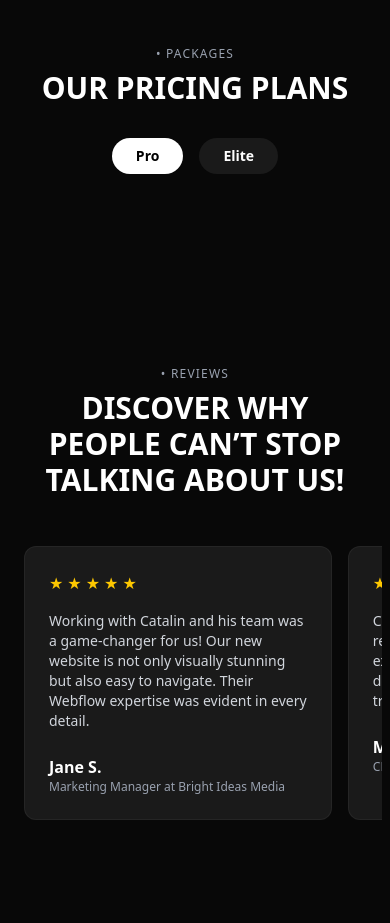
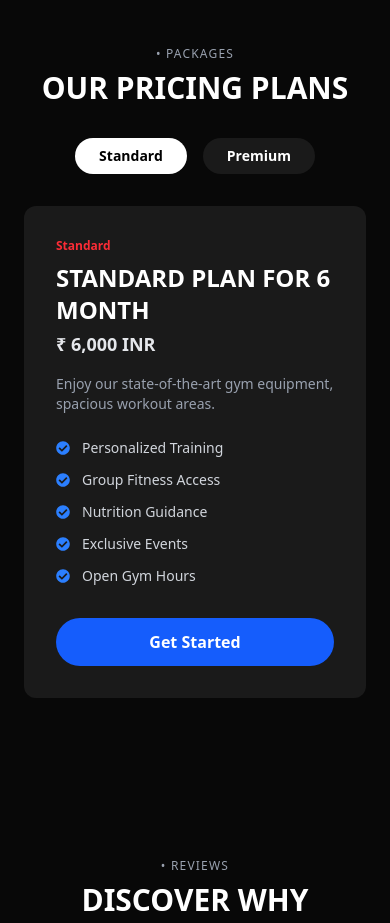
Before and after one commit to RasmiRanjan0/FusionFit, a React (Vite) app: page / in a window 390 px wide. Shown: the part 4220-5143 px from the top of the page. Built offline with nearby package versions, Linux system fonts and the light colour scheme.

Commit message:
Add files via upload
commit-v-14

```diff
--- a/src/components/Home/PricingPlans.jsx
+++ b/src/components/Home/PricingPlans.jsx
@@ -284,16 +284,173 @@
 // export default PricingPlans;
 
 
+// import React, { useState, useEffect } from 'react';
+// import { motion as Motion } from 'framer-motion';
+// import { FaCheckCircle } from 'react-icons/fa';
+// import pricingImg from '../../assets/pricing-image.jpg'; // Replace path
+
+// const plans = [
+//   {
+//     label: 'Standard ',
+//     name: 'STANDARD PLAN FOR 6 MONTH',
+//     price: '₹ 6,000 INR ',
+//     description: 'Enjoy our state-of-the-art gym equipment, spacious workout areas.',
+//     features: [
+//       'Personalized Training',
+//       'Group Fitness Access',
+//       'Nutrition Guidance',
+//       'Exclusive Events',
+//       'Open Gym Hours',
+//     ],
+//   },
+//   {
+//     label: 'Premium',
+//     name: 'PREMIUM PLAN FOR 1 YEAR ',
+//     price: '₹ 12,000 INR',
+//     description:
+//       'Enjoy personalized training sessions, classes, and access to all premium amenities.',
+//     features: [
+//       'Personalized Training',
+//       'Group Fitness Access',
+//       'Health Tracking',
+//       'Exclusive Events',
+//       'Nutritional Counseling',
+//       'Advanced Fitness Assessments',
+//       'Free Merchandise',
+//     ],
+//   },
+// ];
+
+// // Motion Variants
+// const fadeUp = {
+//   hidden: { opacity: 0, y: 30 },
+//   show: (i = 1) => ({
+//     opacity: 1,
+//     y: 0,
+//     transition: { delay: i * 0.2, duration: 0.6, ease: 'easeOut' },
+//   }),
+// };
+
+// const PricingPlans = () => {
+//   const [activePlan, setActivePlan] = useState('Pro');
+//   const [isMobile, setIsMobile] = useState(false);
+
+//   // Handle responsive rendering
+//   useEffect(() => {
+//     const handleResize = () => setIsMobile(window.innerWidth < 640);
+//     handleResize(); // initial run
+//     window.addEventListener('resize', handleResize);
+//     return () => window.removeEventListener('resize', handleResize);
+//   }, []);
+
+//   const visiblePlans = isMobile ? plans.filter(p => p.label === activePlan) : plans;
+
+//   return (
+//     <section className=" text-white px-6 py-20 md:px-16 lg:px-24 text-center">
+//       {/* Header */}
+//       <Motion.p
+//         initial="hidden"
+//         whileInView="show"
+//         variants={fadeUp}
+//         viewport={{ once: true }}
+//         className="text-xs uppercase text-gray-400 tracking-widest mb-2"
+//       >
+//         • Packages
+//       </Motion.p>
+//       <Motion.h2
+//         initial="hidden"
+//         whileInView="show"
+//         custom={1}
+//         variants={fadeUp}
+//         viewport={{ once: true }}
+//         className="text-3xl sm:text-4xl md:text-5xl font-bold mb-8"
+//       >
+//         OUR PRICING PLANS
+//       </Motion.h2>
+
+//       {/* Toggle Buttons (Mobile Only) */}
+//       <div className="sm:hidden flex justify-center gap-4 mb-8">
+//         {['Pro', 'Elite'].map(label => (
+//           <button
+//             key={label}
+//             onClick={() => setActivePlan(label)}
+//             className={`px-6 py-2 rounded-full text-sm font-semibold transition ${
+//               activePlan === label ? 'bg-white text-black' : 'bg-[#1a1a1a] text-white'
+//             }`}
+//           >
+//             {label}
+//           </button>
+//         ))}
+//       </div>
+
+//       {/* Main Layout */}
+//       <div className="grid grid-cols-1 lg:grid-cols-3 gap-6 max-w-[1440px] mx-auto text-left">
+//         {/* Left Image - Desktop Only */}
+//         <Motion.div
+//           className="hidden lg:block rounded-xl overflow-hidden"
+//           initial="hidden"
+//           whileInView="show"
+//           custom={2}
+//           variants={fadeUp}
+//           viewport={{ once: true }}
+//         >
+//           <img src={pricingImg} alt="Pricing" className="w-full h-full object-cover" />
+//         </Motion.div>
+
+//         {/* Pricing Cards */}
+//         {visiblePlans.map((plan, index) => (
+//           <Motion.div
+//             key={plan.label}
+//             className="bg-[#1a1a1a] rounded-xl p-8 flex flex-col justify-between hover:shadow-lg transition-shadow"
+//             initial="hidden"
+//             whileInView="show"
+//             custom={index + 3}
+//             variants={fadeUp}
+//             viewport={{ once: true }}
+//             whileHover={{ y: -6, scale: 1.015 }}
+//             transition={{ type: 'spring', stiffness: 200 }}
+//           >
+//             <div>
+//               <p className="text-xs font-semibold text-red-500 mb-2">{plan.label}</p>
+//               <h3 className="text-2xl font-bold mb-1">{plan.name}</h3>
+//               <p className="text-lg font-semibold text-gray-200 mb-4">{plan.price}</p>
+//               <p className="text-sm text-gray-400 mb-6">{plan.description}</p>
+
+//               <ul className="space-y-3 text-sm">
+//                 {plan.features.map((feature, i) => (
+//                   <li key={i} className="flex items-center gap-3 text-gray-300">
+//                     <FaCheckCircle className="text-blue-500" />
+//                     {feature}
+//                   </li>
+//                 ))}
+//               </ul>
+//             </div>
+
+//             <button className="mt-8 w-full py-3 rounded-full bg-blue-600 text-white font-semibold hover:bg-blue-700 transition">
+//               Get Started
+//             </button>
+//           </Motion.div>
+//         ))}
+//       </div>
+//     </section>
+//   );
+// };
+
+// export default PricingPlans;
+
+
+
+
 import React, { useState, useEffect } from 'react';
 import { motion as Motion } from 'framer-motion';
 import { FaCheckCircle } from 'react-icons/fa';
-import pricingImg from '../../assets/pricing-image.jpg'; // Replace path
+import pricingImg from '../../assets/pricing-image.jpg'; // Update this path as needed
 
 const plans = [
   {
-    label: 'Standard ',
+    label: 'Standard',
     name: 'STANDARD PLAN FOR 6 MONTH',
-    price: '₹ 6,000 INR ',
+    price: '₹ 6,000 INR',
     description: 'Enjoy our state-of-the-art gym equipment, spacious workout areas.',
     features: [
       'Personalized Training',
@@ -305,7 +462,7 @@ const plans = [
   },
   {
     label: 'Premium',
-    name: 'PREMIUM PLAN FOR 1 YEAR ',
+    name: 'PREMIUM PLAN FOR 1 YEAR',
     price: '₹ 12,000 INR',
     description:
       'Enjoy personalized training sessions, classes, and access to all premium amenities.',
@@ -321,7 +478,7 @@ const plans = [
   },
 ];
 
-// Motion Variants
+// Framer Motion variant for animation
 const fadeUp = {
   hidden: { opacity: 0, y: 30 },
   show: (i = 1) => ({
@@ -332,22 +489,25 @@ const fadeUp = {
 };
 
 const PricingPlans = () => {
-  const [activePlan, setActivePlan] = useState('Pro');
+  const [activePlan, setActivePlan] = useState('Standard');
   const [isMobile, setIsMobile] = useState(false);
 
-  // Handle responsive rendering
+  // Handle responsive view detection
   useEffect(() => {
     const handleResize = () => setIsMobile(window.innerWidth < 640);
-    handleResize(); // initial run
+    handleResize();
     window.addEventListener('resize', handleResize);
     return () => window.removeEventListener('resize', handleResize);
   }, []);
 
-  const visiblePlans = isMobile ? plans.filter(p => p.label === activePlan) : plans;
+  // Show only selected plan on mobile
+  const visiblePlans = isMobile
+    ? plans.filter((plan) => plan.label === activePlan)
+    : plans;
 
   return (
-    <section className=" text-white px-6 py-20 md:px-16 lg:px-24 text-center">
-      {/* Header */}
+    <section className="text-white px-6 py-20 md:px-16 lg:px-24 text-center">
+      {/* Section Header */}
       <Motion.p
         initial="hidden"
         whileInView="show"
@@ -368,14 +528,16 @@ const PricingPlans = () => {
         OUR PRICING PLANS
       </Motion.h2>
 
-      {/* Toggle Buttons (Mobile Only) */}
+      {/* Mobile Toggle Buttons */}
       <div className="sm:hidden flex justify-center gap-4 mb-8">
-        {['Pro', 'Elite'].map(label => (
+        {['Standard', 'Premium'].map((label) => (
           <button
             key={label}
             onClick={() => setActivePlan(label)}
             className={`px-6 py-2 rounded-full text-sm font-semibold transition ${
-              activePlan === label ? 'bg-white text-black' : 'bg-[#1a1a1a] text-white'
+              activePlan === label
+                ? 'bg-white text-black'
+                : 'bg-[#1a1a1a] text-white'
             }`}
           >
             {label}
@@ -383,9 +545,9 @@ const PricingPlans = () => {
         ))}
       </div>
 
-      {/* Main Layout */}
+      {/* Grid Layout */}
       <div className="grid grid-cols-1 lg:grid-cols-3 gap-6 max-w-[1440px] mx-auto text-left">
-        {/* Left Image - Desktop Only */}
+        {/* Image (Only on Desktop) */}
         <Motion.div
           className="hidden lg:block rounded-xl overflow-hidden"
           initial="hidden"
@@ -394,7 +556,11 @@ const PricingPlans = () => {
           variants={fadeUp}
           viewport={{ once: true }}
         >
-          <img src={pricingImg} alt="Pricing" className="w-full h-full object-cover" />
+          <img
+            src={pricingImg}
+            alt="Pricing Visual"
+            className="w-full h-full object-cover"
+          />
         </Motion.div>
 
         {/* Pricing Cards */}
@@ -411,9 +577,13 @@ const PricingPlans = () => {
             transition={{ type: 'spring', stiffness: 200 }}
           >
             <div>
-              <p className="text-xs font-semibold text-red-500 mb-2">{plan.label}</p>
+              <p className="text-xs font-semibold text-red-500 mb-2">
+                {plan.label}
+              </p>
               <h3 className="text-2xl font-bold mb-1">{plan.name}</h3>
-              <p className="text-lg font-semibold text-gray-200 mb-4">{plan.price}</p>
+              <p className="text-lg font-semibold text-gray-200 mb-4">
+                {plan.price}
+              </p>
               <p className="text-sm text-gray-400 mb-6">{plan.description}</p>
 
               <ul className="space-y-3 text-sm">
```
